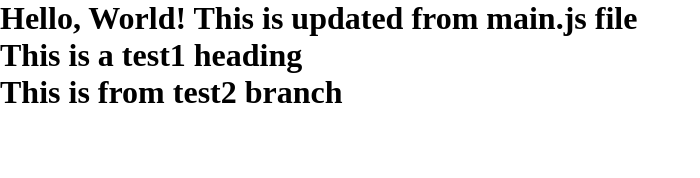
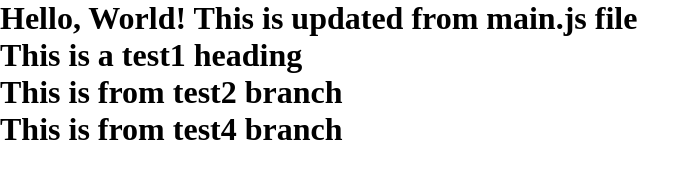
Before and after one commit to KasparPanmei/practiceRepo, a plain HTML site: page index.html in a window 1280 px wide. Shown: the whole page, without its empty margins (0-700 px from the left). Drawn offline with Linux system fonts and the light colour scheme.

Commit message:
Updated from test1 live

```diff
--- a/index.html
+++ b/index.html
@@ -10,7 +10,7 @@
     <h1>Hello, World! <b id="highlight">!</b></h1>
     <h1 id="test1">This is a test1 heading</h1>
     <h1 id="test2">This is from test2 branch</h1>
-
+    <h1 id="test4">This is from test4 branch</h1>
 </body>
 <script src="main.js"></script>
 </html>
```
